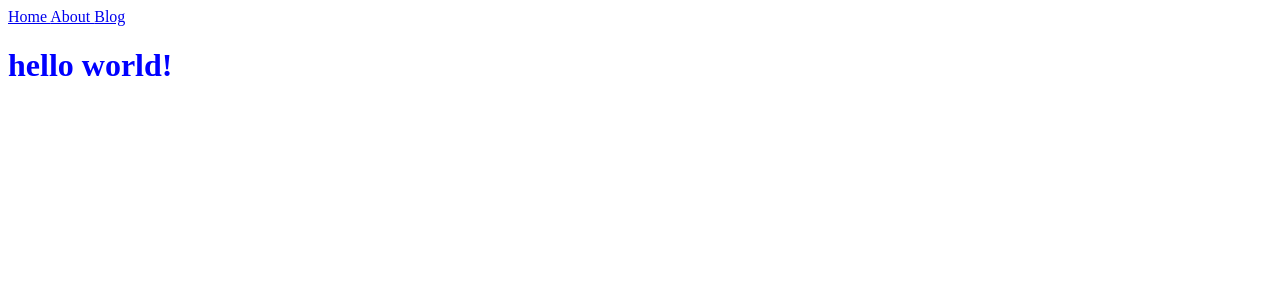
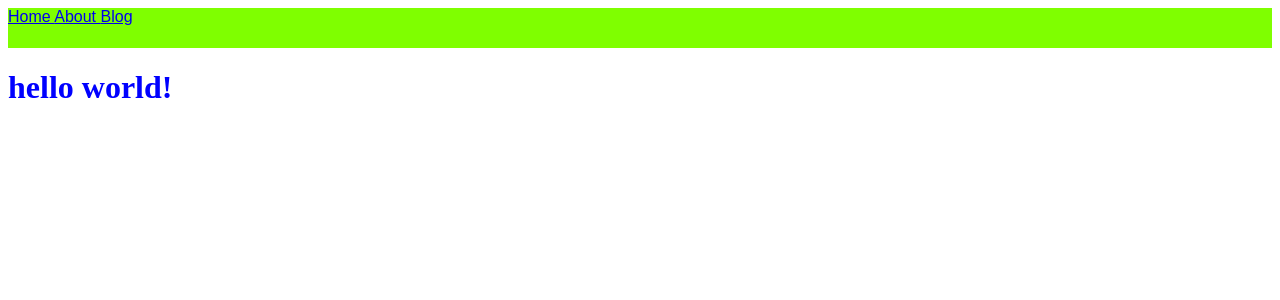
Before and after one commit to psi241/psi241.github.io, a Jekyll site: the page built from index.html, in a window 1280 px wide. Shown: the top 300 px of the page. Built offline with Jekyll 4.4.1, drawn with Linux system fonts in a browser that asks for light colours.

Commit message:
Add css to navigation

```diff
--- a/_includes/navigation.html
+++ b/_includes/navigation.html
@@ -1,6 +1,6 @@
-<nav>
+<nav class="navbar">
     {% for item in site.data.navigation %}
-    <a href="{{item.link}}">
+    <a href="{{item.link}}" class = "navbar-item">
         {{ item.name }}
     </a>
     {% endfor %}
--- a/_layouts/default.html
+++ b/_layouts/default.html
@@ -4,9 +4,10 @@
     <meta charset="utf-8" />
     <title>{{ page.title }}</title>
     <link rel="stylesheet" href={{page.style_file}} />
+    <link rel="stylesheet" href="../assets/css/navigation.css">
   </head>
   <body>
-    {% include navigation.html %}
+    <div >{% include navigation.html %}</div>
     <div>{{content}}</div>
   </body>
 </html>
--- /dev/null
+++ b/assets/css/navigation.css
@@ -0,0 +1,12 @@
+.navbar {
+    width: 100%;
+    height: 30pt;
+    background-color: chartreuse;
+}
+
+.navbar-item {
+    flex: auto;
+    flex-direction: row;
+    text-align: center;
+    font-family: 'Arial';
+}
```
